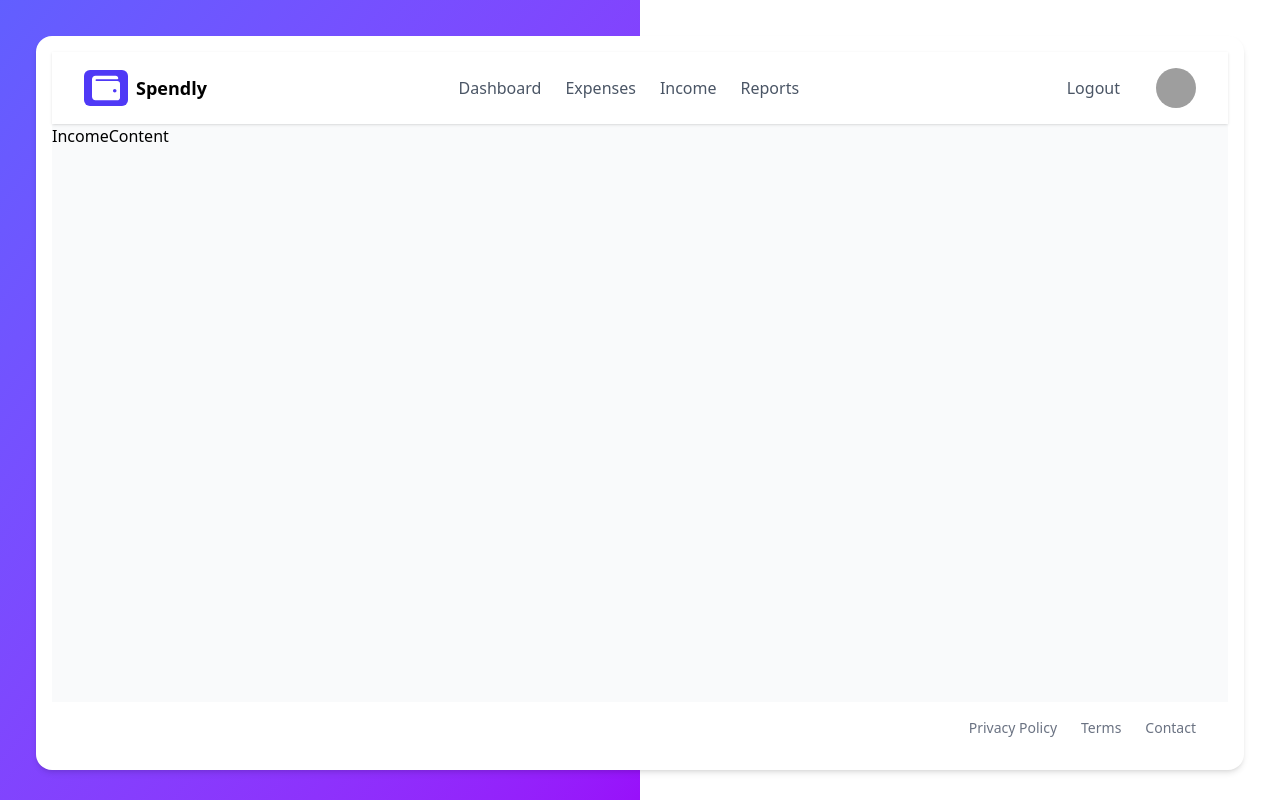
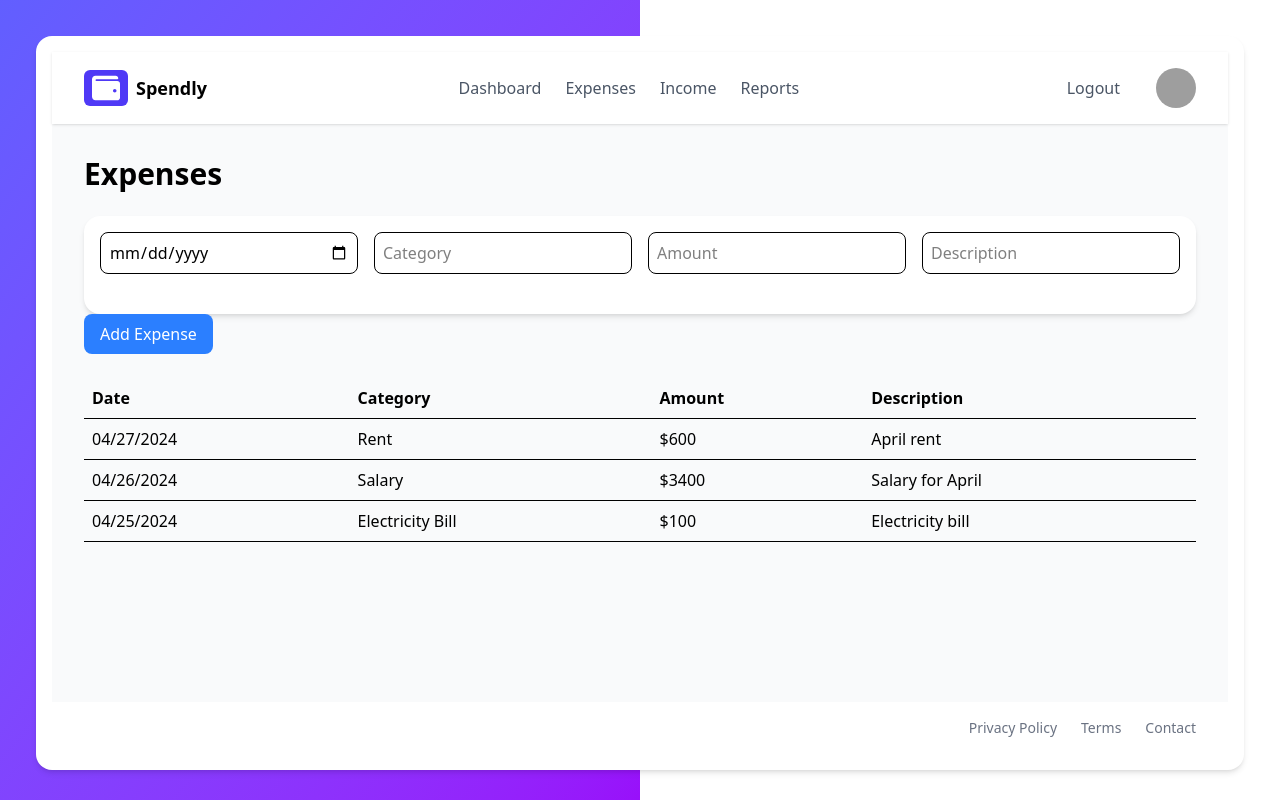
Before and after one commit to thulebonagwala/ExpenseTracker, a React (Vite) app in the folder frontend/: page /income in a window 1280 px wide. Built offline with nearby package versions, Linux system fonts and the light colour scheme; grey boxes are pictures that could not be loaded.

Commit message:
wip: reporting data in the component

```diff
--- a/frontend/src/components/income/incomeContent.jsx
+++ b/frontend/src/components/income/incomeContent.jsx
@@ -1,8 +1,106 @@
 import React from 'react'
+import InfoCard from "../dashboard/infoCard";
+import { useState } from "react";
 
 const IncomeContent = () => {
+
+  const [expenses, setExpenses] = useState([
+    { date: "04/27/2024", category: "Rent", amount: 600, description: "April rent" },
+    { date: "04/26/2024", category: "Salary", amount: 3400, description: "Salary for April" },
+    { date: "04/25/2024", category: "Electricity Bill", amount: 100, description: "Electricity bill" },
+  ]);
+
+  const [newExpense, setNewExpense] = useState({
+    date: "",
+    category: "",
+    amount: "",
+    description: "",
+  });
+
+  const handleChange = (e) => {
+    const { name, value } = e.target;
+    setNewExpense({ ...newExpense, [name]: value });
+  };
+
+  const addExpense = () => {
+    if (newExpense.date && newExpense.category && newExpense.amount) {
+      setExpenses([newExpense, ...expenses]);
+      setNewExpense({ date: "", category: "", amount: "", description: "" });
+    }
+  };
+
   return (
-    <div>IncomeContent</div>
+    <main className="p-8">
+      <div className="flex justify-between items-center mb-6">
+        <h1 className="text-3xl font-bold">Expenses</h1>
+      </div>
+
+      {/* Input Form */}
+      <InfoCard title="">
+        <div className="grid grid-cols-4 gap-4 mb-6">
+          <input
+            type="date"
+            name="date"
+            value={newExpense.date}
+            onChange={handleChange}
+            className="border rounded-lg p-2"
+          />
+          <input
+            type="text"
+            name="category"
+            placeholder="Category"
+            value={newExpense.category}
+            onChange={handleChange}
+            className="border rounded-lg p-2"
+          />
+          <input
+            type="number"
+            name="amount"
+            placeholder="Amount"
+            value={newExpense.amount}
+            onChange={handleChange}
+            className="border rounded-lg p-2"
+          />
+          <input
+            type="text"
+            name="description"
+            placeholder="Description"
+            value={newExpense.description}
+            onChange={handleChange}
+            className="border rounded-lg p-2"
+          />
+        </div>
+      </InfoCard>
+
+      <button
+        onClick={addExpense}
+        className="bg-blue-500 text-white px-4 py-2 rounded-lg hover:bg-blue-600"
+      >
+        Add Expense
+      </button>
+
+      {/* Expenses Table */}
+      <table className="w-full mt-6 border-collapse">
+        <thead>
+          <tr className="text-left border-b">
+            <th className="p-2">Date</th>
+            <th className="p-2">Category</th>
+            <th className="p-2">Amount</th>
+            <th className="p-2">Description</th>
+          </tr>
+        </thead>
+        <tbody>
+          {expenses.map((exp, index) => (
+            <tr key={index} className="border-b hover:bg-yellow-100">
+              <td className="p-2">{exp.date}</td>
+              <td className="p-2">{exp.category}</td>
+              <td className="p-2">${exp.amount}</td>
+              <td className="p-2">{exp.description}</td>
+            </tr>
+          ))}
+        </tbody>
+      </table>
+    </main>
   )
 }
 
--- a/frontend/src/components/reports/ReportContent.jsx
+++ b/frontend/src/components/reports/ReportContent.jsx
@@ -53,7 +53,7 @@ const ReportContent = () => {
     const netSavings = totalIncome - totalExpenses;
 
     return (
-        <div>
+        <main className="p-8">
             {/* Summary Cards */}
             <div className="grid grid-cols-1 md:grid-cols-3 gap-6 mb-8">
                 <div className="bg-blue-100 p-6 rounded-xl shadow text-center">
@@ -102,7 +102,7 @@ const ReportContent = () => {
 
             {/* Income vs Expenses Chart */}
             <h3 className="text-xl font-semibold mb-4">Income vs Expenses</h3>
-            <div className="w-full h-80">
+            {/* <div className="w-full h-80">
                 <ResponsiveContainer>
                     <BarChart data={incomeVsExpenses}>
                         <CartesianGrid strokeDasharray="3 3" />
@@ -114,8 +114,8 @@ const ReportContent = () => {
                         <Bar dataKey="expenses" fill="#ef4444" radius={[6, 6, 0, 0]} />
                     </BarChart>
                 </ResponsiveContainer>
-            </div>
-        </div>
+            </div> */}
+        </main>
     )
 }
 
--- a/frontend/src/pages/ReportsPage.jsx
+++ b/frontend/src/pages/ReportsPage.jsx
@@ -6,7 +6,7 @@ import ReportContent from '../components/reports/ReportContent';
 const ReportsPage = () => {
   return (
     <PageLayout>
-        {/* <ReportContent /> */}
+        <ReportContent />
     </PageLayout>
   )
 }
```
